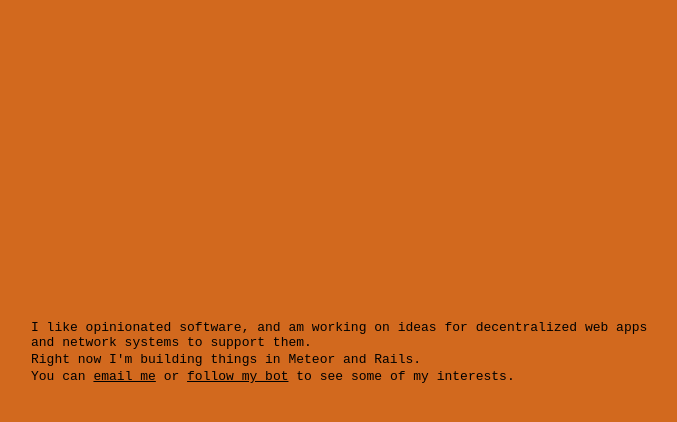
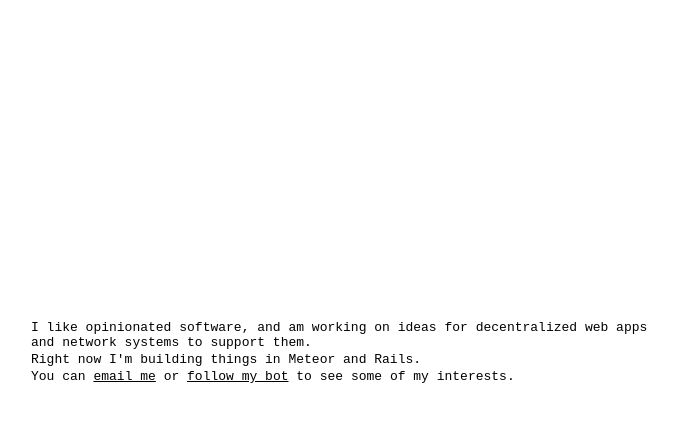
Before and after one commit to georgetmayorga/blog, a Jekyll site: the page index.html, which Jekyll copies as it is, in a window 1280 px wide. Shown: the top 422 px of the page, without its empty margins (289-966 px from the left). Built offline with Jekyll 4.4.1, drawn with Linux system fonts in a browser that asks for light colours.

Commit message:
change bg to white

```diff
--- a/css/simple.css
+++ b/css/simple.css
@@ -4,7 +4,7 @@
 }
 
 body {
-  background: chocolate;
+  background: white;
   font-family: monospace;
   padding-top: 25%;
 }
```
